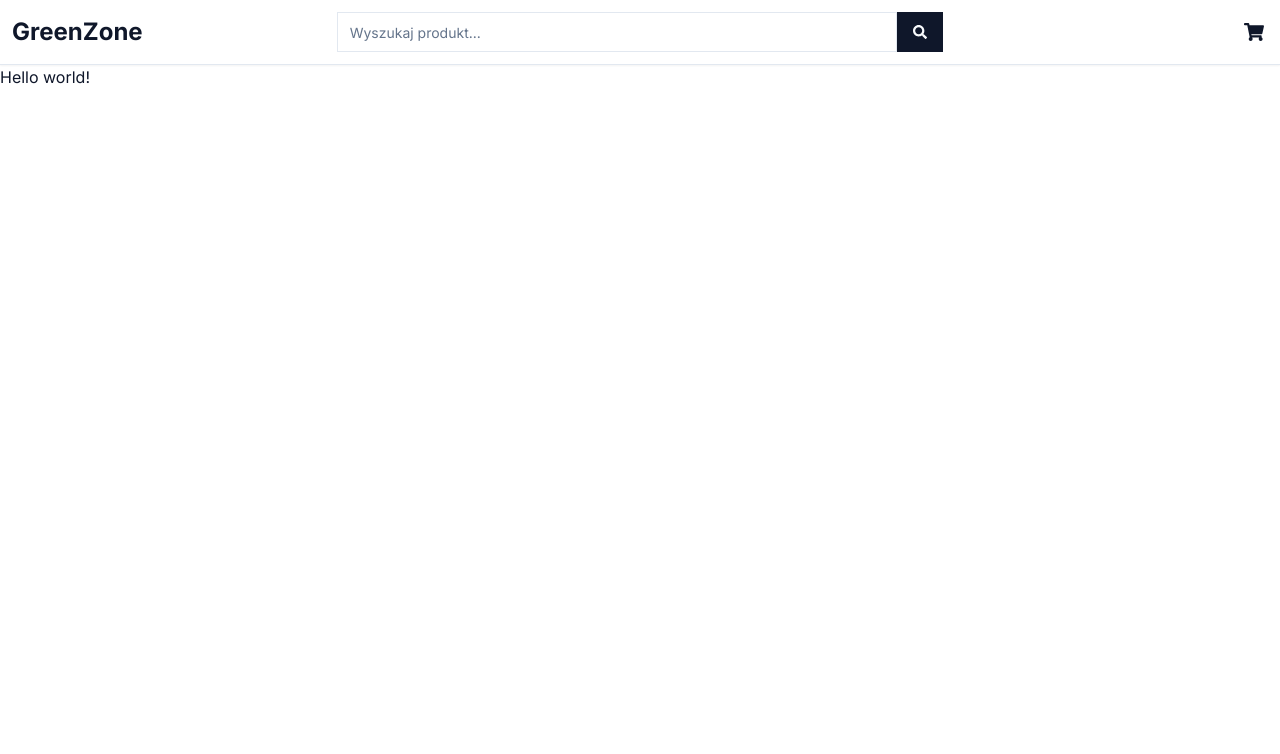
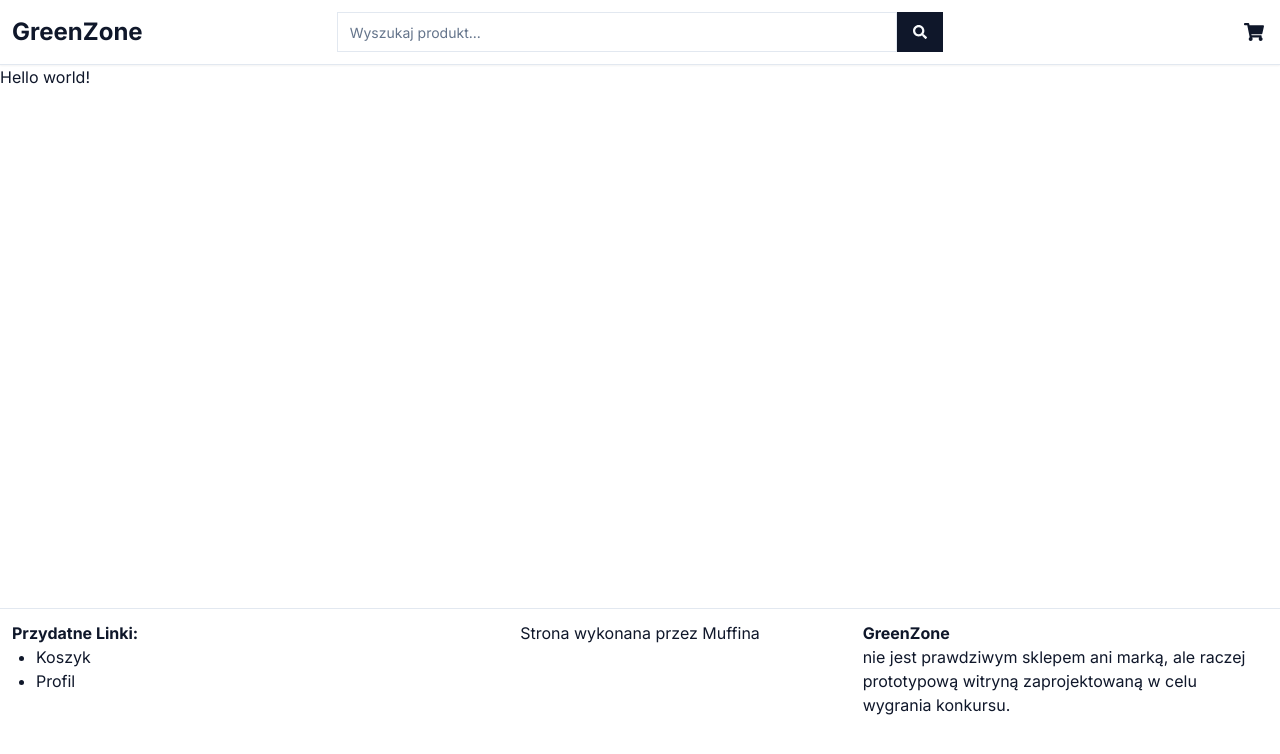
Before and after one commit to Muffinaa/ecoStrona, a Next.js app: page / in a window 1280 px wide. Shown: the top 754 px of the page. Built offline with nearby package versions, Linux system fonts and the light colour scheme.

Commit message:
Dodany footer

```diff
--- a/app/layout.tsx
+++ b/app/layout.tsx
@@ -1,4 +1,5 @@
 import Navbar from '@/components/Navbar'
+import Footer from '@/components/Footer'
 import './globals.css'
 import { Inter } from 'next/font/google'
 
@@ -17,8 +18,13 @@ export default function RootLayout({
   return (
     <html lang="pl">
       <body className={inter.className}>
-        <Navbar />
-        {children}
+        <div className="min-h-screen relative">
+          <Navbar />
+          <div className="pb-[12rem]">
+            {children}
+          </div>
+          <Footer />
+        </div>
       </body>
     </html>
   )
--- /dev/null
+++ b/components/Footer.tsx
@@ -0,0 +1,45 @@
+import Link from "next/link";
+
+interface FooterLink {
+    href: string;
+    text: string;
+}
+
+const footerLinks: FooterLink[] = [
+    {
+        href: '/cart',
+        text: 'Koszyk'
+    },
+    {
+        href: '/profile',
+        text: 'Profil'
+    }
+]
+
+function Footer() {
+    return (
+        <footer className="border-border border-t p-3 gap-5 flex absolute bottom-0 w-full h-[12rem]">
+            <div className="flex-1">
+                <h3 className="font-bold">Przydatne Linki:</h3>
+                <ul>
+                    {footerLinks.map((a, index) => (
+                        <Link href={a.href} key={index}>
+                            <li className="list-disc ml-6 hover:underline ">{a.text}</li>
+                        </Link>
+                    ))
+                    }
+                </ul>
+            </div>
+            <div className="flex-1">
+                <p className="text-center">Strona wykonana przez Muffina</p>
+            </div>
+            <div className="flex-1">
+                <h1 className="font-bold select-none">GreenZone</h1>
+                <p className="">nie jest prawdziwym sklepem ani marką, ale raczej prototypową witryną zaprojektowaną w celu wygrania konkursu.</p>
+            </div>
+
+        </footer>
+    )
+}
+
+export default Footer
```
